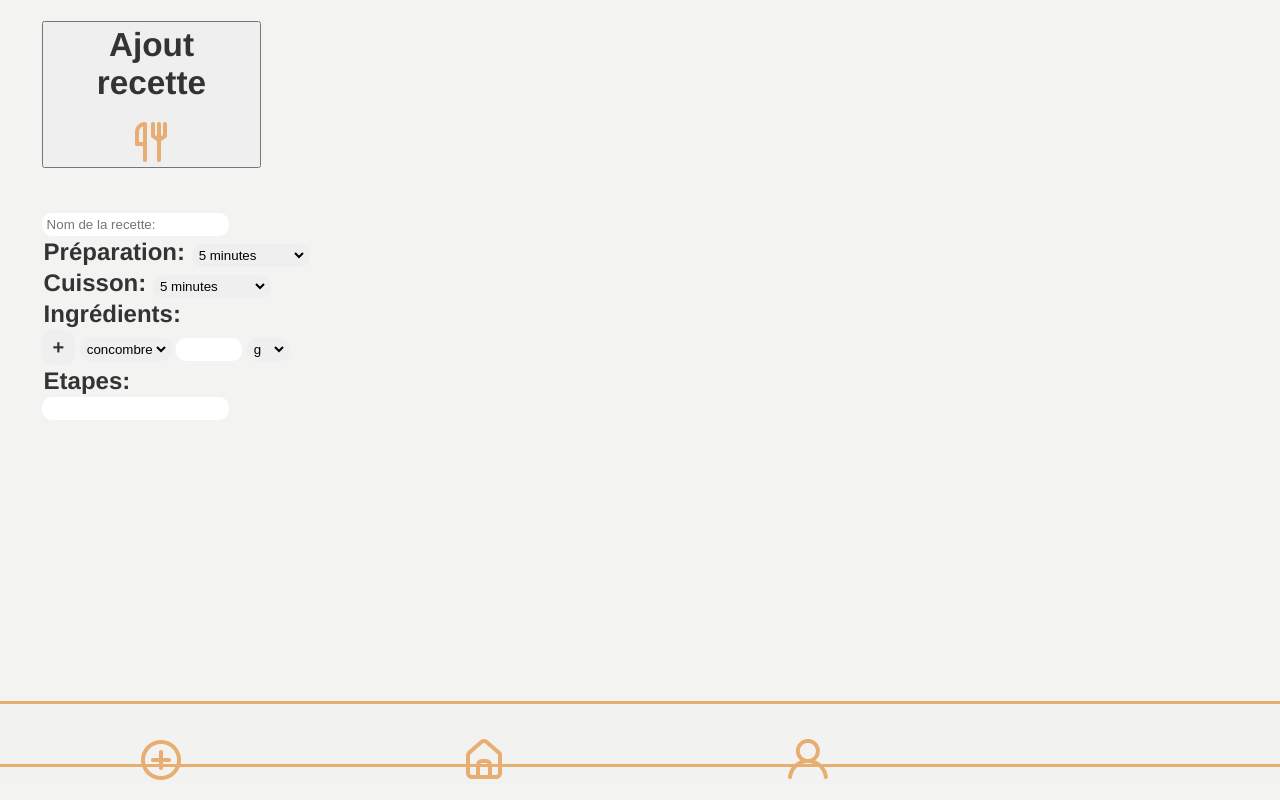
After one commit to Solemadd/racook, a PHP site: page /manage.php in a window 1280 px wide. The commit adds this page. Run offline with PHP 8.4, Linux system fonts and the light colour scheme.

Commit message:
main
main.php

```diff
--- /dev/null
+++ b/manage.php
@@ -0,0 +1,74 @@
+<!doctype html>
+<html lang="en" class="light_body">
+  <head>
+    <meta charset="utf-8">
+    <meta name="viewport" content="width=device-width, initial-scale=1">
+    <link rel="stylesheet" href="style.css">
+    <title>Racook</title>
+  </head>
+
+
+  <main class="newrecipe">
+    <h2></h2>
+    <button><h2>Ajout recette</h2><img src="img/couverts.png" alt="roue des paramètres"></button>
+    <form class="recette" action="">
+        <input type="text" placeholder="Nom de la recette:">
+        <h5>Préparation:
+        <select name="prep" id="">
+            <option value="1">5 minutes</option>
+            <option value="2">10 minutes</option>
+            <option value="3">15 minutes</option>
+            <option value="4">15 - 30 minutes</option>
+            <option value="5">30 - 45 minutes</option>
+            <option value="6">45 - 60 minutes</option>
+            <option value="7">1 heure</option>
+            <option value="8">1 heure 30</option>
+            <option value="9">2 heures</option>
+            <option value="10">2 - 4 heures</option>
+            <option value="11">4 - 6 heures</option>
+            <option value="12">+ 6 heures</option>
+        </select></h5>
+        <h5>Cuisson:
+        <select name="prep" id="">
+            <option value="1">5 minutes</option>
+            <option value="2">10 minutes</option>
+            <option value="3">15 minutes</option>
+            <option value="4">15 - 30 minutes</option>
+            <option value="5">30 - 45 minutes</option>
+            <option value="6">45 - 60 minutes</option>
+            <option value="7">1 heure</option>
+            <option value="8">1 heure 30</option>
+            <option value="9">2 heures</option>
+            <option value="10">2 - 4 heures</option>
+            <option value="11">4 - 6 heures</option>
+            <option value="12">+ 6 heures</option>
+        </select></h5>
+        <h5>Ingrédients:</h5>
+
+
+        <button id="add"><h5>+</h5></button>
+        <!--QUAND ON CLIQUE SUR LE BOUTTON IL FAUT QUE CA AJOUTE UN NOUVEAU CHAMP:-->
+        <select name="ingredient" id="">
+            <option value="1">concombre</option>
+        </select>
+        <input type="number" name="quantite" id="" min="1" max="999">
+        <select name="mesure" id="">
+            <option value="1">g</option>
+            <option value="2">Kg</option>
+            <option value="3">L</option>
+        </select>
+        <h5>Etapes:</h5>
+        <input type="text" class="etape">
+
+    </form>
+
+</main>
+
+
+<nav class="downbar">
+    <a href="manage.html"><img src="img/navbarplus.png" alt=""></a>
+    <a href="main.html"><img src="img/navbarhome.png" alt=""></a>
+    <a href="profile.html"><img src="img/navbarprofile.png" alt=""></a>
+</nav>
+
+</html>
```
Also changed, not shown: main.php (added, +126 -0 lines), profile.php (added, +38 -0 lines), test.php (+22 -34 lines).
